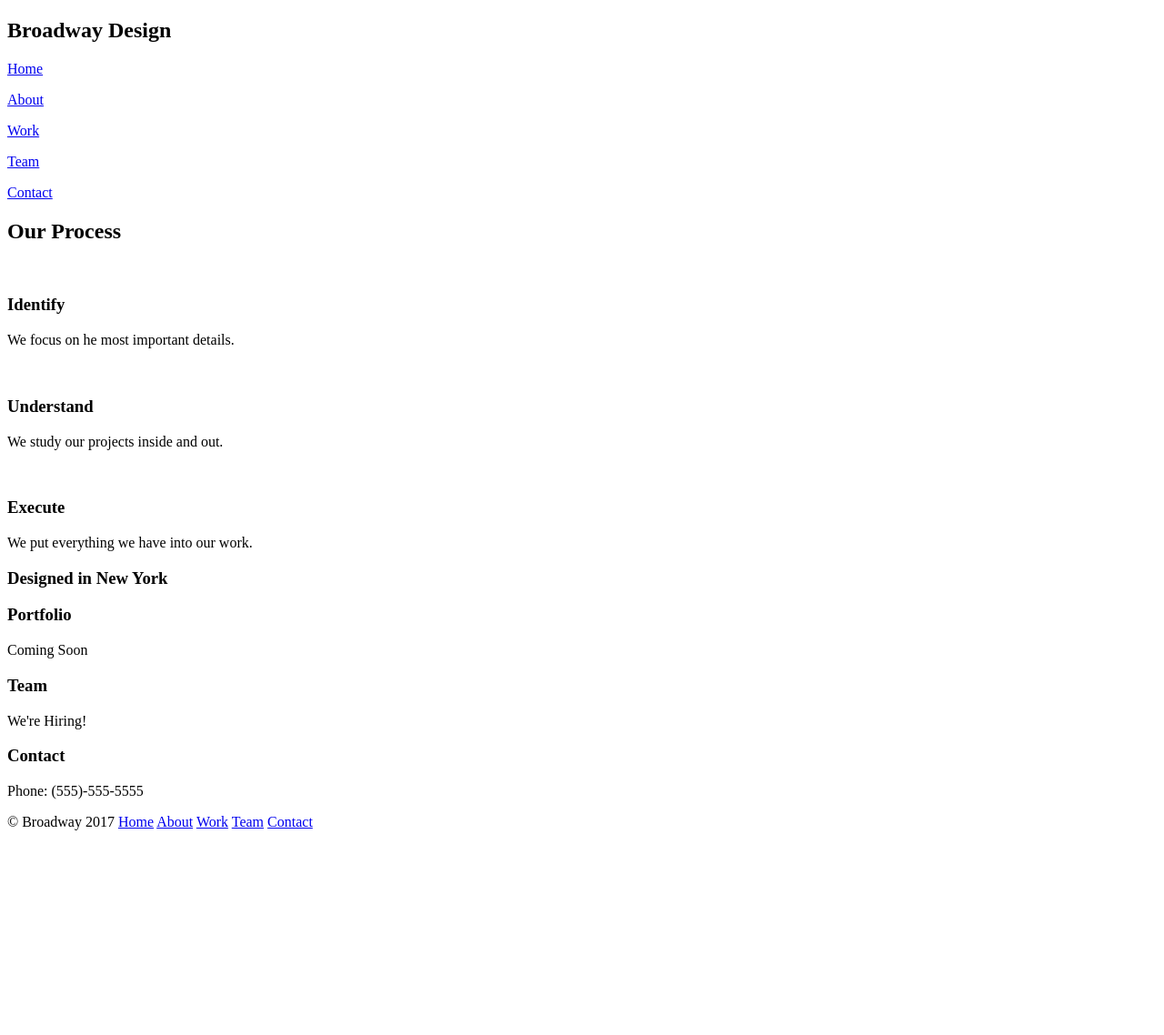
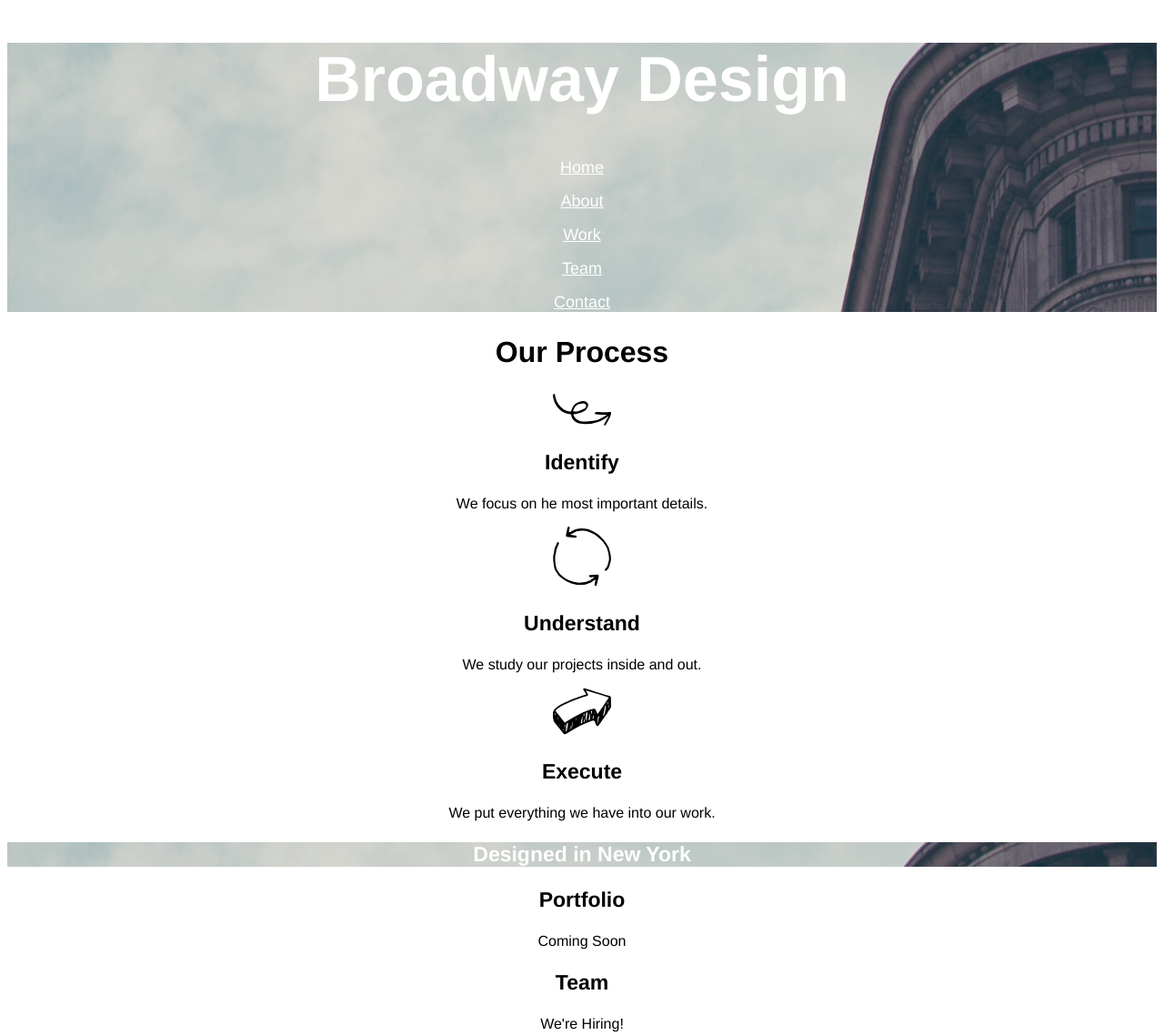
Before and after one commit to bremsethvining/broadway-design, a plain HTML site: page index.html in a window 1280 px wide. Shown: the top 1138 px of the page at 91% size. Before the commit the page ends 929 px from the top, so only its background shows below. Drawn offline with Linux system fonts and the light colour scheme.

Commit message:
Add css styling and images.

```diff
--- a/index.html
+++ b/index.html
@@ -3,67 +3,70 @@
   <head>
     <meta charset="utf-8">
     <title>Broadway Design</title>
+    <link rel="stylesheet" href="./resources/css/style.css">
   </head>
   <body>
 
     <!--Title and Navigation-->
-    <section>
+    <div class="building-background">
       <h1>Broadway Design</h1>
       <nav>
-        <p><a href="#">Home</a></p>
-        <p><a href="#">About</a></p>
-        <p><a href="#">Work</a></p>
-        <p><a href="#">Team</a></p>
-        <p><a href="#">Contact</a></p>
+        <p><a href="#" class="nav-link">Home</a></p>
+        <p><a href="#" class="nav-link">About</a></p>
+        <p><a href="#" class="nav-link">Work</a></p>
+        <p><a href="#" class="nav-link">Team</a></p>
+        <p><a href="#" class="nav-link">Contact</a></p>
       </nav>
-    </section>
+    </div>
 
     <!--Process-->
-    <section>
+    <div>
       <h2>Our Process</h2>
-      <img src="" alt="">
+      <img src="./resources/images/identify.svg" alt="Identify Icon">
       <h3>Identify</h3>
       <p>We focus on he most important details.</p>
-      <img src="" alt="">
+      <img src="./resources/images/understand.svg" alt="Understand Icon">
       <h3>Understand</h3>
       <p>We study our projects inside and out.</p>
-      <img src="" alt="">
+      <img src="./resources/images/execute.svg" alt="Execute Icon">
       <h3>Execute</h3>
       <p>We put everything we have into our work.</p>
-    </section>
+    </div>
 
     <!--Design Statement-->
-    <section>
+    <div class="building-background design-statement">
       <h3>Designed in New York</h3>
-    </section>
+    </div>
 
     <!--Portfolio-->
-    <section>
+    <div>
       <h3>Portfolio</h3>
       <p>Coming Soon</p>
-    </section>
+    </div>
 
     <!--Team-->
-    <section>
+    <div>
       <h3>Team</h3>
       <p>We're Hiring!</p>
-    </section>
+    </div>
 
     <!--Contact-->
-    <section>
+    <div>
       <h3>Contact</h3>
       <p>Phone: (555)-555-5555</p>
-    </section>
+      <p>E-mail: test@example.com</p>
+      <p>Twitter: @test</p>
+    </div>
 
     <!--Footer-->
     <section>
-      <p>&copy; Broadway 2017
+      <p class="footer">&copy; Broadway 2017
         <span>
-          <a href="#">Home</a>
-          <a href="#">About</a>
-          <a href="#">Work</a>
-          <a href="#">Team</a>
-          <a href="#">Contact</a>
+          <a href="#" class="nav-link">Home</a>
+          <a href="#" class="nav-link">About</a>
+          <a href="#" class="nav-link">Work</a>
+          <a href="#" class="nav-link">Team</a>
+          <a href="#" class="nav-link">Contact</a>
         </span>
       </p>
     </section>
--- a/resources/css/style.css
+++ b/resources/css/style.css
@@ -0,0 +1,41 @@
+body{
+  text-align: center;
+  font-family: Helvetica;
+}
+
+.footer {
+  text-align: left;
+  background-color: dimgray;
+  font-size: 11px;
+  color: white;
+}
+
+.nav-link {
+  color: white;
+  font-size: 18px;
+}
+
+h1{
+  color:white;
+  font-size: 70px;
+  font-weight:bold;
+}
+
+h2 {
+  font-size:32px;
+  font-weight:bold;
+}
+
+h3 {
+  font-size:23px;
+  font-weight:bold:
+}
+
+.building-background {
+  background-image:url("../../resources/images/the-flatiron-building.png");
+}
+
+.design-statement {
+  color:white;
+  font-size: 23px;
+}
```
Also changed, not shown: resources/css/background-images/the-flatiron-building.png (added), resources/images/execute.svg (added), resources/images/identify.svg (added), resources/images/the-flatiron-building.png (added), resources/images/understand.svg (added).
